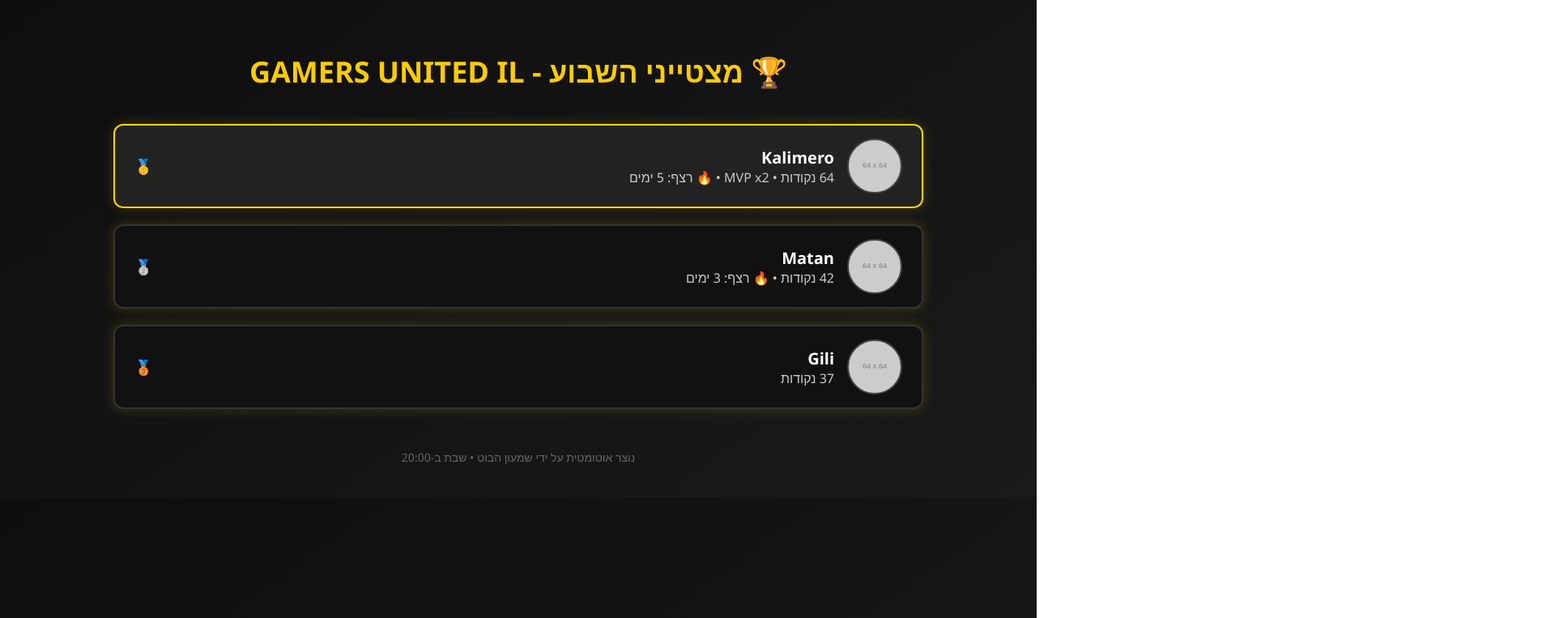
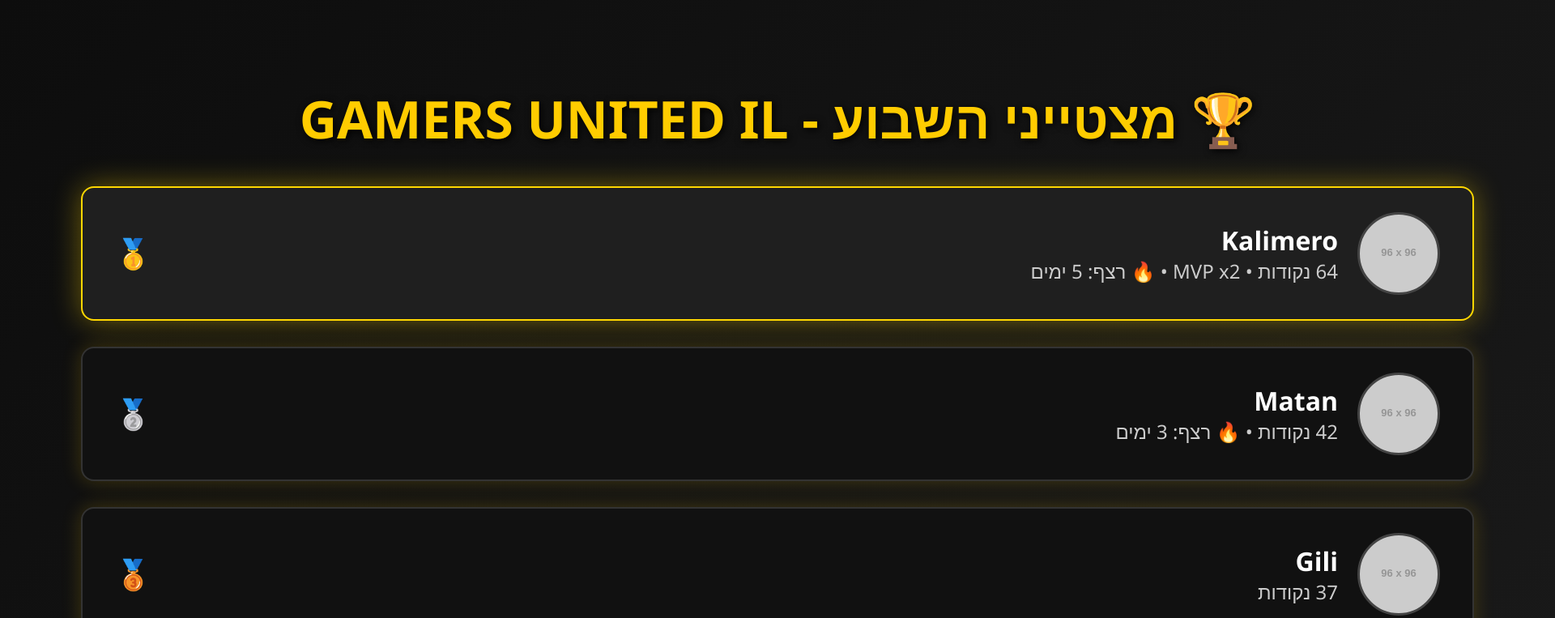
Before and after one commit to amiboko88/gamersunited, a website: page templates/leaderboardTemplate.html in a window 1280 px wide. Shown: the top 763 px of the page at 81% size, 1920 px wide, since content can reach past the window. Drawn offline with Linux system fonts and the light colour scheme; placeholder pictures from the web are drawn by us.

Commit message:
update leaderboard

```diff
--- a/handlers/leaderboardDisplay.js
+++ b/handlers/leaderboardDisplay.js
@@ -41,7 +41,6 @@ async function sendLeaderboardEmbed(client) {
   const guild = await client.guilds.fetch(process.env.GUILD_ID);
   const members = await guild.members.fetch();
 
-  // יצירת רשימת משתמשים עם אוואטרים
   const enrichedUsers = topUsers.map(user => {
     const member = members.get(user.userId);
     return {
@@ -53,9 +52,8 @@ async function sendLeaderboardEmbed(client) {
     };
   });
 
-  // יצירת התמונה דרך Puppeteer
+  // יצירת התמונה
   const imagePath = await renderLeaderboardImage(enrichedUsers);
-
   const image = new AttachmentBuilder(imagePath);
   const channel = await client.channels.fetch(CHANNEL_ID).catch(() => null);
 
--- a/templates/leaderboardTemplate.html
+++ b/templates/leaderboardTemplate.html
@@ -2,33 +2,42 @@
 <html lang="he">
 <head>
   <meta charset="UTF-8" />
-  <title>מצטייני השבוע - GAMERS UNITED IL</title>
+  <title>GAMERS UNITED IL - לוח מצטיינים</title>
   <style>
-    body {
+    html, body {
       margin: 0;
-      padding: 40px;
+      padding: 0;
+      width: 1920px;
+      height: 1080px;
       font-family: 'Segoe UI', sans-serif;
       direction: rtl;
-      background: linear-gradient(145deg, #0e0e0e, #1a1a1a);
-      color: #fff;
+      background: linear-gradient(135deg, #0d0d0d, #1a1a1a);
+      color: #ffffff;
     }
 
     .container {
-      max-width: 1000px;
-      margin: auto;
-      text-align: center;
+      width: 100%;
+      height: 100%;
+      padding: 60px 100px;
+      box-sizing: border-box;
+      display: flex;
+      flex-direction: column;
+      justify-content: space-between;
     }
 
     h1 {
-      font-size: 36px;
+      font-size: 64px;
+      text-align: center;
       color: #ffcc00;
       margin-bottom: 40px;
+      text-shadow: 2px 2px 10px #000;
     }
 
     .leaderboard {
+      flex-grow: 1;
       display: flex;
       flex-direction: column;
-      gap: 20px;
+      gap: 32px;
     }
 
     .player {
@@ -36,22 +45,24 @@
       align-items: center;
       background: #111;
       border: 2px solid #333;
-      padding: 16px 24px;
-      border-radius: 12px;
-      box-shadow: 0 0 15px rgba(255, 204, 0, 0.2);
+      padding: 30px 40px;
+      border-radius: 16px;
+      box-shadow: 0 0 25px rgba(255, 204, 0, 0.2);
+      font-size: 28px;
     }
 
     .player.gold {
       border-color: gold;
-      background: #222;
+      background: #1f1f1f;
+      box-shadow: 0 0 35px rgba(255, 215, 0, 0.4);
     }
 
     .avatar {
-      width: 64px;
-      height: 64px;
+      width: 96px;
+      height: 96px;
       border-radius: 50%;
-      border: 2px solid #444;
-      margin-left: 16px;
+      border: 3px solid #444;
+      margin-left: 24px;
       background-size: cover;
       background-position: center;
     }
@@ -62,24 +73,26 @@
     }
 
     .name {
-      font-size: 20px;
+      font-size: 32px;
       font-weight: bold;
+      color: #fff;
     }
 
     .details {
-      font-size: 16px;
+      font-size: 24px;
       color: #ccc;
     }
 
     .badge {
-      font-size: 18px;
-      margin-right: 12px;
+      font-size: 36px;
+      margin-right: 16px;
     }
 
     footer {
-      margin-top: 50px;
-      font-size: 14px;
+      text-align: center;
+      font-size: 20px;
       color: #666;
+      margin-top: 20px;
     }
   </style>
 </head>
@@ -88,7 +101,7 @@
     <h1>🏆 מצטייני השבוע - GAMERS UNITED IL</h1>
     <div class="leaderboard">
       <div class="player gold">
-        <div class="avatar" style="background-image: url('https://via.placeholder.com/64x64?text=1');"></div>
+        <div class="avatar" style="background-image: url('https://via.placeholder.com/96x96?text=1');"></div>
         <div class="info">
           <div class="name">Kalimero</div>
           <div class="details">64 נקודות • MVP x2 • 🔥 רצף: 5 ימים</div>
@@ -96,7 +109,7 @@
         <div class="badge">🥇</div>
       </div>
       <div class="player">
-        <div class="avatar" style="background-image: url('https://via.placeholder.com/64x64?text=2');"></div>
+        <div class="avatar" style="background-image: url('https://via.placeholder.com/96x96?text=2');"></div>
         <div class="info">
           <div class="name">Matan</div>
           <div class="details">42 נקודות • 🔥 רצף: 3 ימים</div>
@@ -104,7 +117,7 @@
         <div class="badge">🥈</div>
       </div>
       <div class="player">
-        <div class="avatar" style="background-image: url('https://via.placeholder.com/64x64?text=3');"></div>
+        <div class="avatar" style="background-image: url('https://via.placeholder.com/96x96?text=3');"></div>
         <div class="info">
           <div class="name">Gili</div>
           <div class="details">37 נקודות</div>
@@ -112,7 +125,7 @@
         <div class="badge">🥉</div>
       </div>
     </div>
-    <footer>נוצר אוטומטית על ידי שמעון הבוט • שבת ב-20:00</footer>
+    <footer>📅 נוצר אוטומטית על ידי שמעון הבוט – שבת ב־20:00</footer>
   </div>
 </body>
 </html>
```
Also changed, not shown: handlers/leaderboardRenderer.js (+5 -7 lines).
